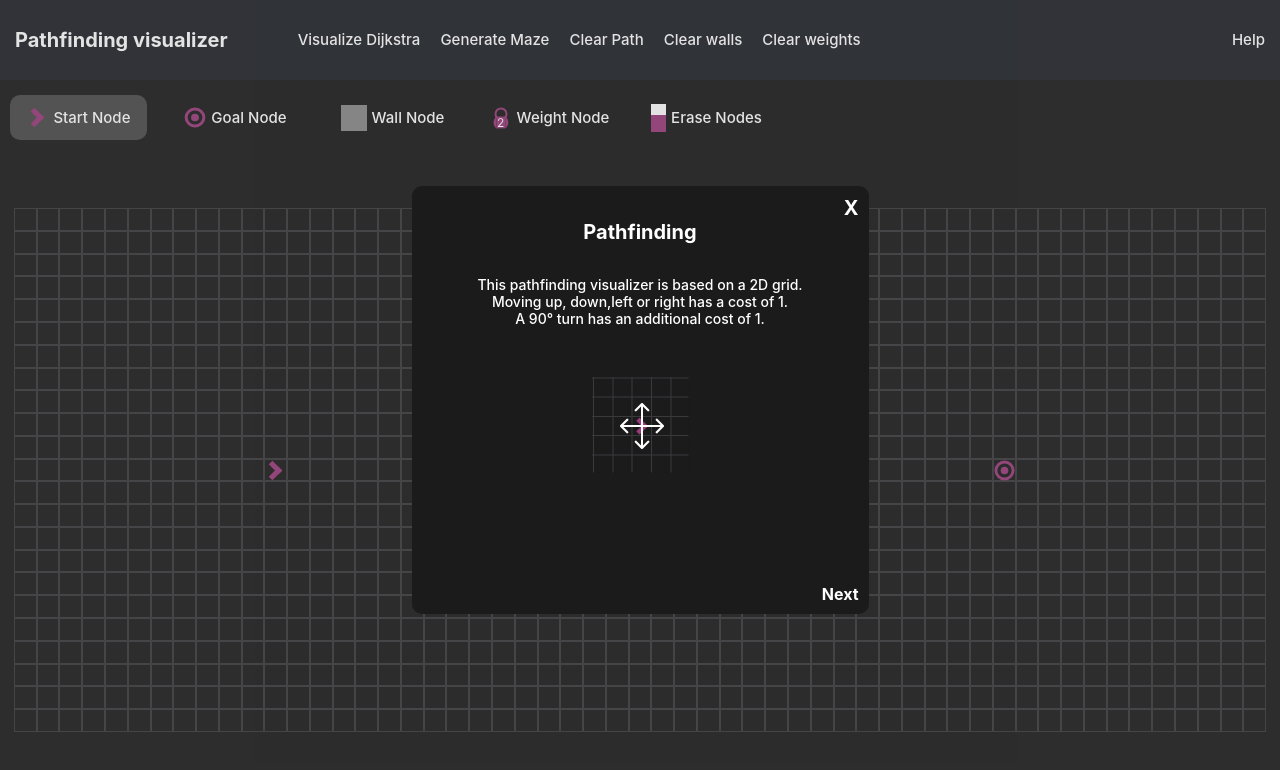
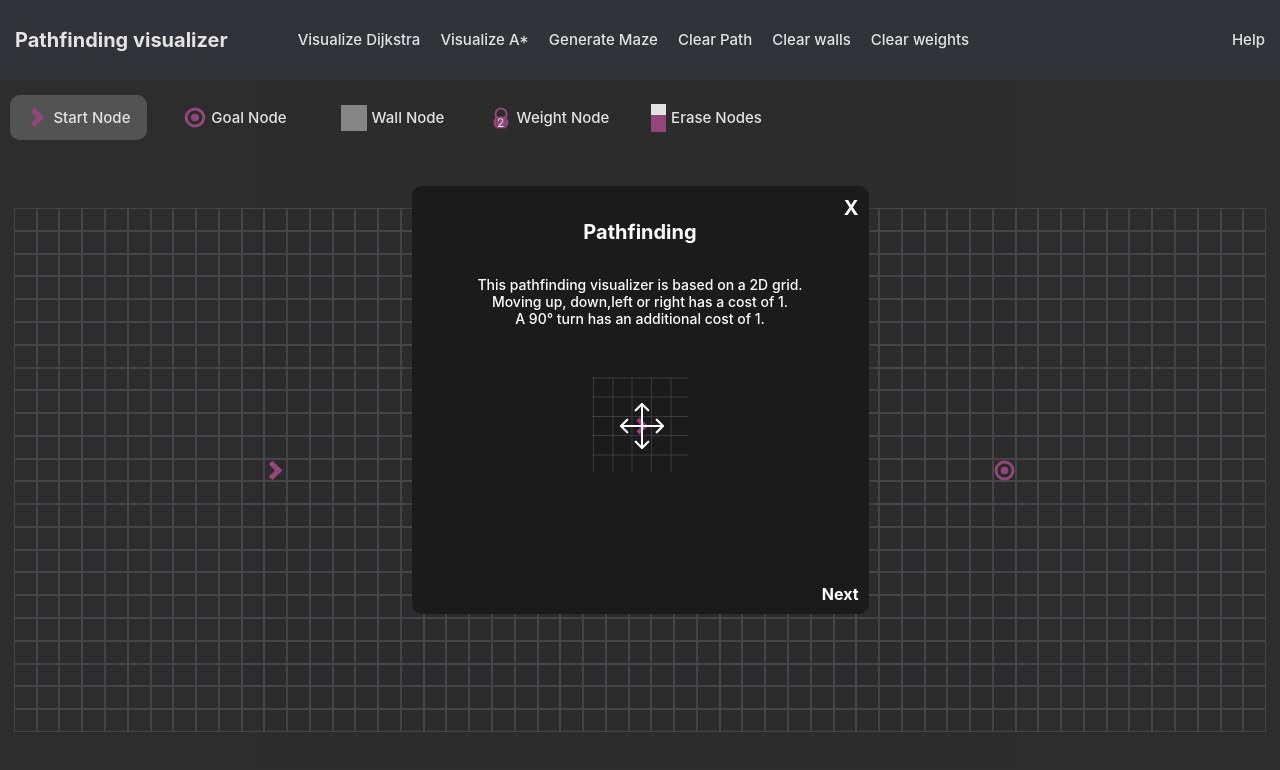
Before and after one commit to reddcarp/pathfinding-visualizer, a React (Create React App) app: page / in a window 1280 px wide. Shown: the top 770 px of the page. Built offline with nearby package versions, Linux system fonts and the light colour scheme.

Commit message:
[A*] algorithm implemented + dijkstra refacto

```diff
--- a/src/algorithms/aStar.tsx
+++ /dev/null
@@ -1,5 +0,0 @@
-import { NodeType } from "../interfaces";
-
-const calculateHValue = (node: NodeType, destinationNode: NodeType) => {};
-
-export {};
--- a/src/algorithms/dijkstra.tsx
+++ b/src/algorithms/pathfinding/aStar.tsx
@@ -1,10 +1,11 @@
-import { copyNodes } from "../hooks/usePathfinding/helper";
+// using the manhattan heuristic since we can only move
+import { copyNodes } from "../../hooks/usePathfinding/helper";
 import {
   Direction,
   NodeStateType,
   NodeTrueType,
   NodeType,
-} from "../interfaces";
+} from "../../interfaces";
 
 const getAllNodes = (nodes: NodeType[][]) => {
   const unvisitedNodes: NodeType[] = [];
@@ -65,7 +66,22 @@ const getNeighborRotationDistance = (
   return 0;
 };
 
-const updateUnvisitedNeighbors = (node: NodeType, nodes: NodeType[][]) => {
+// using the manhattan heuristic since we can only move
+// up, down, left and right
+const manhattanDistance = (node: NodeType, goalNode: NodeType) => {
+  const h =
+    Math.abs(node.coord.row - goalNode.coord.row) +
+    Math.abs(node.coord.column - goalNode.coord.column);
+
+  return h;
+};
+
+const updateUnvisitedNeighbors = (
+  node: NodeType,
+  nodes: NodeType[][],
+  goalNode: NodeType,
+  heuristic: (node: NodeType, goalNode: NodeType) => any
+) => {
   const unvisitedNeighbors = getUnvisitedNeighbors(nodes, node);
   unvisitedNeighbors.forEach((neighbor) => {
     const neighborDirection: Direction = getNodePositionRelativeToAnotherNode(
@@ -81,6 +97,7 @@ const updateUnvisitedNeighbors = (node: NodeType, nodes: NodeType[][]) => {
       neighbor.distance = tempDistance;
       neighbor.previousNode = node;
       neighbor.direction = neighborDirection;
+      neighbor.hvalue = heuristic(neighbor, goalNode);
     }
   });
 };
@@ -99,13 +116,25 @@ const getUnvisitedNeighbors = (nodes: NodeType[][], node: NodeType) => {
 };
 
 const sortNodesByDistance = (unvisitedNodes: NodeType[]) => {
-  unvisitedNodes.sort((a, b) => a.distance - b.distance);
+  unvisitedNodes.sort((a, b) => {
+    if (a.hvalue === 0) return -1;
+    if (b.hvalue === 0) return 1;
+    return a.distance - b.distance;
+  });
 };
 
-const dijkstra = (
+const sortByHvalue = (unvisitedNodes: NodeType[]) => {
+  unvisitedNodes.sort((a, b) => {
+    if (!a.hvalue || !b.hvalue) return 0;
+    return a.hvalue - b.hvalue;
+  });
+};
+
+const _astar = (
   nodes: NodeType[][],
   startNode: NodeType,
-  goalNode: NodeType
+  goalNode: NodeType,
+  heuristic: (node: NodeType, goalNode: NodeType) => any
 ) => {
   const newNodes = copyNodes(nodes);
   const visitedNodesInOrder: NodeType[] = [];
@@ -116,6 +145,7 @@ const dijkstra = (
 
   while (unvisitedNodes.length > 0) {
     sortNodesByDistance(unvisitedNodes);
+    sortByHvalue(unvisitedNodes);
     const closestNode = unvisitedNodes.shift();
     if (!closestNode) break;
 
@@ -137,7 +167,7 @@ const dijkstra = (
       closestNode.direction = undefined;
       break;
     }
-    updateUnvisitedNeighbors(closestNode, newNodes);
+    updateUnvisitedNeighbors(closestNode, newNodes, goalNode, heuristic);
   }
 
   // creating the shortestPath array in order
@@ -167,6 +197,14 @@ const dijkstra = (
   return [visitedNodesInOrder, shortestPathNodesInOrder];
 };
 
+const aStar = (
+  nodes: NodeType[][],
+  startNode: NodeType,
+  goalNode: NodeType
+) => {
+  return _astar(nodes, startNode, goalNode, manhattanDistance);
+};
+
 const getShortestPathState = (type: NodeTrueType): NodeStateType => {
   switch (type) {
     case "goal":
@@ -191,4 +229,4 @@ const getDirection = (from: NodeType, to: NodeType) => {
   return "up";
 };
 
-export { dijkstra };
+export { aStar, _astar };
--- /dev/null
+++ b/src/algorithms/pathfinding/dijkstra.tsx
@@ -0,0 +1,12 @@
+import { NodeType } from "../../interfaces";
+import { _astar } from "./aStar";
+
+const dijkstra = (
+  nodes: NodeType[][],
+  startNode: NodeType,
+  goalNode: NodeType
+) => {
+  return _astar(nodes, startNode, goalNode, () => undefined);
+};
+
+export { dijkstra };
--- a/src/components/header/index.tsx
+++ b/src/components/header/index.tsx
@@ -26,6 +26,12 @@ class Header extends React.Component<HeaderProps, HeaderState> {
             this.props.handlePathfindingVisualization("Dijkstra")
           }
           displayedName="Visualize Dijkstra"
+        />
+        <Action
+          actionToPerform={() =>
+            this.props.handlePathfindingVisualization("A*")
+          }
+          displayedName="Visualize A*"
         />
         <Action
           actionToPerform={() =>
--- a/src/hooks/usePathfinding/index.tsx
+++ b/src/hooks/usePathfinding/index.tsx
@@ -1,6 +1,7 @@
 import { useState } from "react";
 import { useCookies } from "react-cookie";
-import { dijkstra } from "../../algorithms/dijkstra";
+import { aStar } from "../../algorithms/pathfinding/aStar";
+import { dijkstra } from "../../algorithms/pathfinding/dijkstra";
 import { recursiveMazeGeneration } from "../../algorithms/maze";
 import {
   CoordType,
@@ -126,17 +127,18 @@ const usePathfinding = (rows: number, columns: number) => {
     });
   };
 
-  const animateDijkstra = (
+  const animatePathfinding = (
     visitedNodesInOrder: NodeType[],
     shortestPathNodesInOrder: NodeType[]
   ) => {
     // time during which the looking state is displayed
-    let lookingTime = 5;
+    let lookingTime = 10;
     // time between visited nodes' animation
-    let animationTimeBetween = 5;
+    let animationTimeBetween = 10;
     // time between shortest path nodes' animation
-    let shortestPathAnimationTimeBetween = 50;
+    let shortestPathAnimationTimeBetween = 25;
 
+    // search animation
     visitedNodesInOrder.forEach((node, idx) => {
       setTimeout(() => {
         setNodes((prev) => {
@@ -256,14 +258,23 @@ const usePathfinding = (rows: number, columns: number) => {
   const launchAppropriateVisualization = (algo: PathfindingType) => {
     setTimeout(() => {
       setIsAnimationProcessing(true);
+      let visitedNodesInOrder, shortestPathNodesInOrder;
       switch (algo) {
         case "Dijkstra":
-          const [visitedNodesInOrder, shortestPathNodesInOrder] = dijkstra(
+          [visitedNodesInOrder, shortestPathNodesInOrder] = dijkstra(
             nodes,
             startNode,
             goalNode
           );
-          animateDijkstra(visitedNodesInOrder, shortestPathNodesInOrder);
+          animatePathfinding(visitedNodesInOrder, shortestPathNodesInOrder);
+          break;
+        case "A*":
+          [visitedNodesInOrder, shortestPathNodesInOrder] = aStar(
+            nodes,
+            startNode,
+            goalNode
+          );
+          animatePathfinding(visitedNodesInOrder, shortestPathNodesInOrder);
           break;
         default:
           break;
--- a/src/interfaces/index.ts
+++ b/src/interfaces/index.ts
@@ -32,6 +32,7 @@ interface NodeType {
   direction?: Direction;
   type: NodeTrueType;
   weight: number;
+  hvalue?: number;
 }
 
 type PathfindingType = "BFS" | "Dijkstra" | "A*" | "DFS";
```
